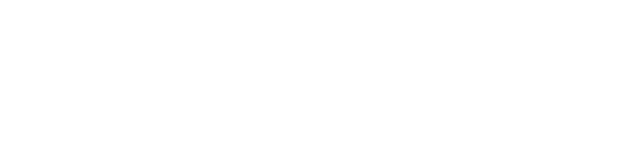
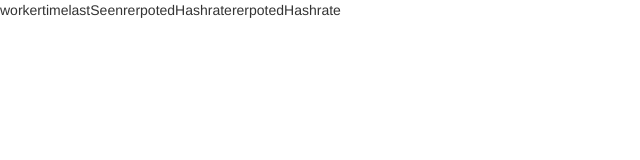
Before and after one commit to IsaiasAntonio/APICripto, a plain HTML site: page index.html in a window 1280 px wide. Shown: the whole page, without its empty margins (0-640 px from the left). Drawn offline with nearby package versions, Linux system fonts and the light colour scheme.

Commit message:
Adding boostrap

```diff
--- a/index.html
+++ b/index.html
@@ -6,10 +6,20 @@
     <meta http-equiv="X-UA-Compatible" content="ie=edge">
     <title>Document</title>
     <link href="styles.css">
-
+    <link rel="stylesheet" href="https://maxcdn.bootstrapcdn.com/bootstrap/3.3.7/css/bootstrap.min.css" integrity="sha384-BVYiiSIFeK1dGmJRAkycuHAHRg32OmUcww7on3RYdg4Va+PmSTsz/K68vbdEjh4u" crossorigin="anonymous">
 </head>
 <body>
-
+    <table>
+        <head>
+            <tr>
+                <td>worker</td>
+                <td>time</td>
+                <td>lastSeen</td>
+                <td>rerpotedHashrate</td>
+                <td>rerpotedHashrate</td>
+            </tr>
+        </head>
+    </table>
 <script src="app.js"></script>
 </body>
 
```
